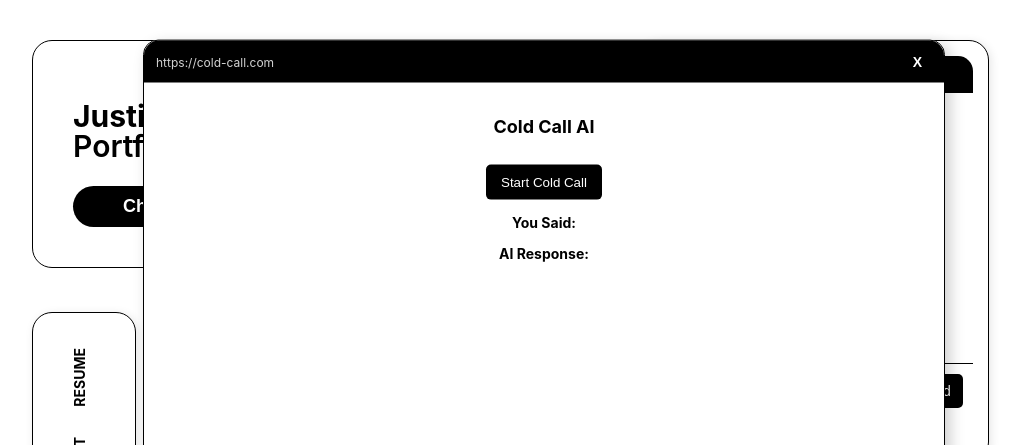
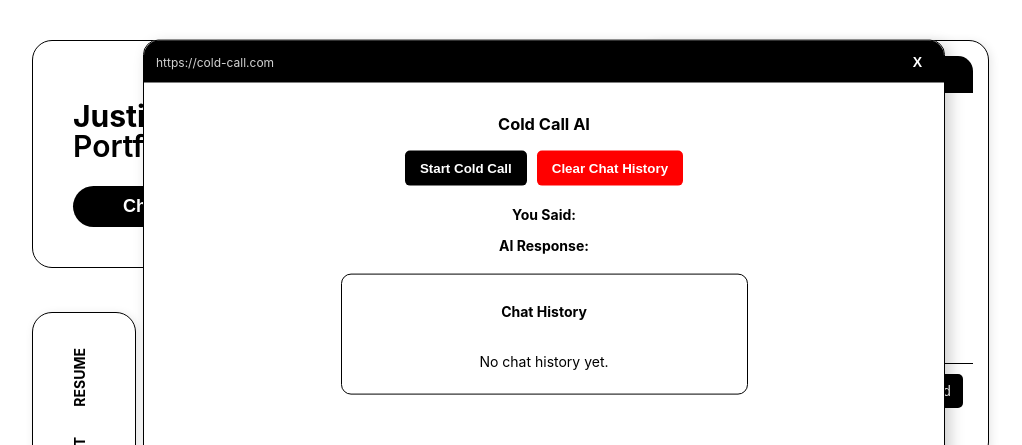
Before and after one commit to justinetrann/2025-Justine-Portfolio, a React (Create React App) app: page / in a window 1280 px wide. Both pictures are taken after a click on the item "COLD-CALL". Shown: the top 445 px of the page, without its empty margins (96-1118 px from the left). Built offline with nearby package versions, Linux system fonts and the light colour scheme.

Commit message:
Cold Call History Chat

```diff
--- a/src/App.css
+++ b/src/App.css
@@ -565,22 +565,72 @@
   background-color: #333;
 }
 
-/* --- COLDCALL STYLING --- */
-.floating-content h3 {
-  font-size: 18px;
-  font-weight: bold;
+/*-- Chat History Styling --*/
+.chat-history-container {
+  margin-top: 20px;
+  border: 1px solid black;
+  padding: 10px;
+  border-radius: 10px;
+  max-height: 200px;
+  overflow-y: auto; /* Enables scrolling */
+  width: 50%;
+  background-color: white;
+  margin-left: auto;
+  margin-right: auto;
+  text-align: center;
+  display: flex;
+  flex-direction: column;
 }
 
-.floating-content button {
+/* Smooth Scrolling */
+.chat-history-container::-webkit-scrollbar {
+  width: 8px;
+}
+
+.chat-history-container::-webkit-scrollbar-thumb {
+  background: black;
+  border-radius: 10px;
+}
+
+.chat-message-history {
+  font-size: 14px;
+  margin: 5px 0;
+  word-wrap: break-word;
+}
+
+/* Button Container */
+.button-container {
+  display: flex;
+  justify-content: center;
+  gap: 10px;
+  margin-bottom: 20px;
+}
+
+.start-call-button {
   background-color: black;
   color: white;
   padding: 10px 15px;
   border: none;
   border-radius: 5px;
   cursor: pointer;
-  margin-top: 10px;
+  font-weight: bold;
 }
 
-.floating-content button:hover {
+.start-call-button:hover {
   background-color: #333;
 }
+
+/* Clear Chat Button */
+.clear-chat-button {
+  background-color: red;
+  color: white;
+  padding: 10px 15px;
+  border: none;
+  border-radius: 5px;
+  cursor: pointer;
+  font-weight: bold;
+}
+
+.clear-chat-button:hover {
+  background-color: darkred;
+}
--- a/src/ColdCallBot.js
+++ b/src/ColdCallBot.js
@@ -1,9 +1,11 @@
-import { useState, useEffect } from "react";
+import { useState, useEffect, useRef } from "react";
 
 function ColdCallBot() {
   const [listening, setListening] = useState(false);
   const [transcript, setTranscript] = useState("");
   const [response, setResponse] = useState("");
+  const [chatHistory, setChatHistory] = useState([]);
+  const chatEndRef = useRef(null); // Reference for auto-scrolling
 
   useEffect(() => {
     if (!window.SpeechRecognition && !window.webkitSpeechRecognition) {
@@ -61,23 +63,79 @@ function ColdCallBot() {
 
     setResponse(botResponse); // Updates state with AI response
     speakResponse(botResponse); // Makes the AI speak out the response
+
+    // Update Chat History & Auto-scroll
+    setChatHistory((prevHistory) => [
+      ...prevHistory,
+      { user: "You", message: userInput },
+      { user: "Bot", message: botResponse },
+    ]);
+
+    setTimeout(() => {
+      chatEndRef.current?.scrollIntoView({ behavior: "smooth" });
+    }, 100);
   };
 
   // Function to make the AI speak
   const speakResponse = (text) => {
     const utterance = new SpeechSynthesisUtterance(text); // Creates a speech object
     utterance.lang = "en-US";
-    window.speechSynthesis.speak(utterance); // Uses browser's Text-to-Speech to speak
+    utterance.pitch = 1; // Normal pitch (range: 0 - 2)
+    utterance.rate = 0.9; // Slightly slower for clarity (range: 0.1 - 10)
+    utterance.volume = 1; // Full volume
+
+      // Get list of voices
+      const voices = window.speechSynthesis.getVoices();
+      const preferredVoice = voices.find(voice =>
+        voice.name.includes("Google US English") ||
+        voice.name.includes("Microsoft") ||
+        voice.name.includes("Daniel") // A good British voice option
+      );
+
+      if (preferredVoice) {
+        utterance.voice = preferredVoice;
+      }
+
+      window.speechSynthesis.speak(utterance);
+  };
+
+  // Function to clear chat history
+  const clearChat = () => {
+    setChatHistory([]);
   };
 
   return (
-    <div>
+    <div style={{ textAlign: "center" }}>
       <h3>Cold Call AI</h3>
-      <button onClick={startListening} disabled={listening}>
-        {listening ? "Listening..." : "Start Cold Call"}
-      </button>
+
+      {/* Button Container */}
+      <div className="button-container">
+        <button onClick={startListening} disabled={listening} className="start-call-button">
+          {listening ? "Listening..." : "Start Cold Call"}
+        </button>
+        <button onClick={clearChat} className="clear-chat-button">
+          Clear Chat History
+        </button>
+      </div>
+
+      {/* Transcript and Response */}
       <p><strong>You Said:</strong> {transcript}</p>
       <p><strong>AI Response:</strong> {response}</p>
+
+      {/* Chat History Display */}
+      <div className="chat-history-container">
+        <h4>Chat History</h4>
+        {chatHistory.length > 0 ? (
+          chatHistory.map((chat, index) => (
+            <p key={index} className="chat-message-history">
+              <strong>{chat.user}:</strong> {chat.message}
+            </p>
+          ))
+        ) : (
+          <p>No chat history yet.</p>
+        )}
+        <div ref={chatEndRef} />
+      </div>
     </div>
   );
 }
```
